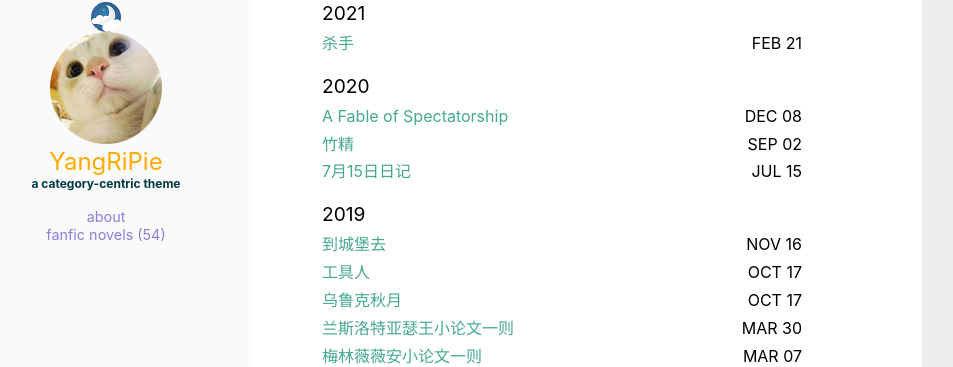
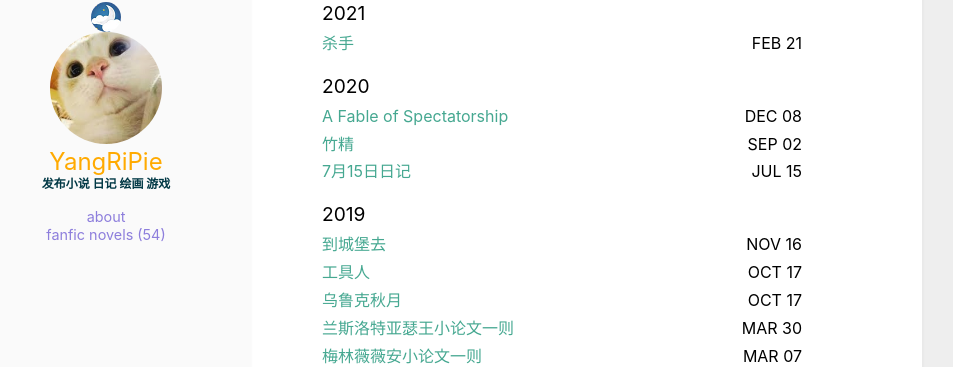
Before and after one commit to YangRiPie/yangripie.github.io, a Jekyll site: the page built from index.html, in a window 1280 px wide. Shown: the part 148-515 px from the top of the page, without its empty margins (198-1151 px from the left). Built offline with Jekyll 4.4.1, drawn with Linux system fonts in a browser that asks for light colours.

Commit message:
Update _config.yml

```diff
--- a/_config.yml
+++ b/_config.yml
@@ -2,10 +2,10 @@
 title: YangRiPie #Your awesome title
 email: #youremail@domain.com
 description: > # this means to ignore newlines until "baseurl"
- 发布小说 日记 绘画 游戏
+
 
 baseurl: # the subpath of the site
-url: http://starry99.github.io/catbook # the base hostname & protocol for your site
+url: http://yangripie.github.io/ # the base hostname & protocol for your site
 
 permalink: /:year-:month/:title
 timezone:
@@ -19,7 +19,7 @@ user:
   name: YangRiPie
   pic: /assets/img/cat.jpg
   picAlt: "catbook"
-  job: a category-centric theme
+  job: 发布小说 日记 绘画 游戏
   aboutme: true # comment this out if you don't need the 'about' page.
 
 exclude:
```
